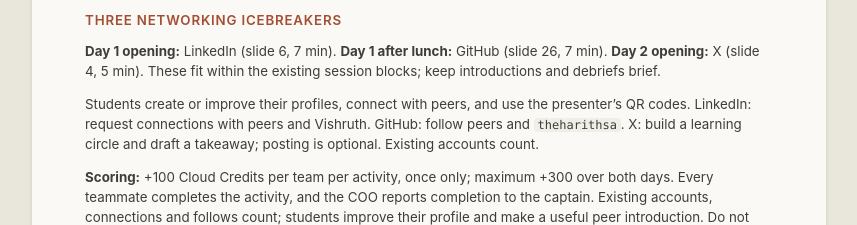
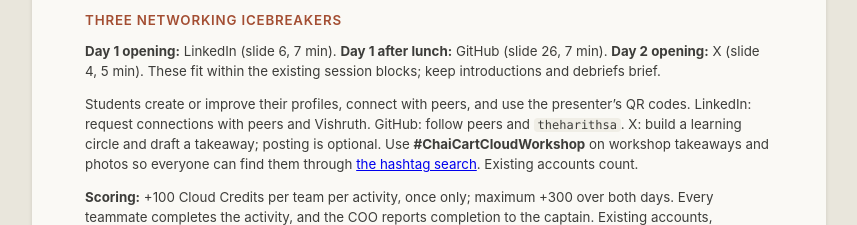
Before and after one commit to theharithsa/chaicart-cloud-workshop, a plain HTML site: page facilitator-guide.html in a window 1280 px wide. Shown: the part 2437-2662 px from the top of the page, without its empty margins (211-1068 px from the left). Drawn offline with Linux system fonts and the light colour scheme.

Commit message:
Add workshop hashtag to X activity instructions

```diff
--- a/facilitator-guide.html
+++ b/facilitator-guide.html
@@ -127,7 +127,7 @@
 
   <h3 id="networking">Three networking icebreakers</h3>
   <p><b>Day 1 opening:</b> LinkedIn (slide 6, 7 min). <b>Day 1 after lunch:</b> GitHub (slide 26, 7 min). <b>Day 2 opening:</b> X (slide 4, 5 min). These fit within the existing session blocks; keep introductions and debriefs brief.</p>
-  <p>Students create or improve their profiles, connect with peers, and use the presenter’s QR codes. LinkedIn: request connections with peers and Vishruth. GitHub: follow peers and <code>theharithsa</code>. X: build a learning circle and draft a takeaway; posting is optional. Existing accounts count.</p>
+  <p>Students create or improve their profiles, connect with peers, and use the presenter’s QR codes. LinkedIn: request connections with peers and Vishruth. GitHub: follow peers and <code>theharithsa</code>. X: build a learning circle and draft a takeaway; posting is optional. Use <b>#ChaiCartCloudWorkshop</b> on workshop takeaways and photos so everyone can find them through <a href="https://x.com/search?q=%23ChaiCartCloudWorkshop&amp;src=typed_query&amp;f=live" target="_blank" rel="noopener">the hashtag search</a>. Existing accounts count.</p>
   <p><b>Scoring:</b> +100 Cloud Credits per team per activity, once only; maximum +300 over both days. Every teammate completes the activity, and the COO reports completion to the captain. Existing accounts, connections and follows count; students improve their profile and make a useful peer introduction. Do not collect passwords, OTPs, profile screenshots or lists of personal handles. If account setup is delayed, students draft their profile and finish during a break; award the activity once completion is reported.</p>
   <p>Enter separate rounds in <b>leaderboard.html</b>: “LinkedIn network”, “GitHub network” and “X learning circle”. Use the networking score grid on the captain’s sheet to avoid duplicate awards. QR codes are local SVG assets; opening profiles still requires internet.</p>
 
@@ -507,7 +507,7 @@
     <ol>
       <li><b>Slide 2:</b> walk through the Day 2 agenda, breaks and final Demo Day.</li>
       <li><b>Slide 3:</b> one team per region shouts one word for Day 1. Show the leaderboard; remind everyone of the five roles.</li>
-      <li><b>Slide 4:</b> X learning circle (5 min). Students improve their bio, find peers and draft a takeaway; no public post is required. Captains award +100 once per team after completion; posting is optional.</li>
+      <li><b>Slide 4:</b> X learning circle (5 min). Students improve their bio, find peers and draft a takeaway. Ask anyone posting takeaways or photos to include <b>#ChaiCartCloudWorkshop</b>, then show the hashtag search linked on the slide; no public post is required. Captains award +100 once per team after completion; posting is optional.</li>
       <li><b>Slide 5:</b> read the breaking news dramatically; reveal the “payment stuck on spinner” line and pause.</li>
     </ol>
   </div>
```
Also changed, not shown: day2-slides.html (+1 -1 lines), README.md.
